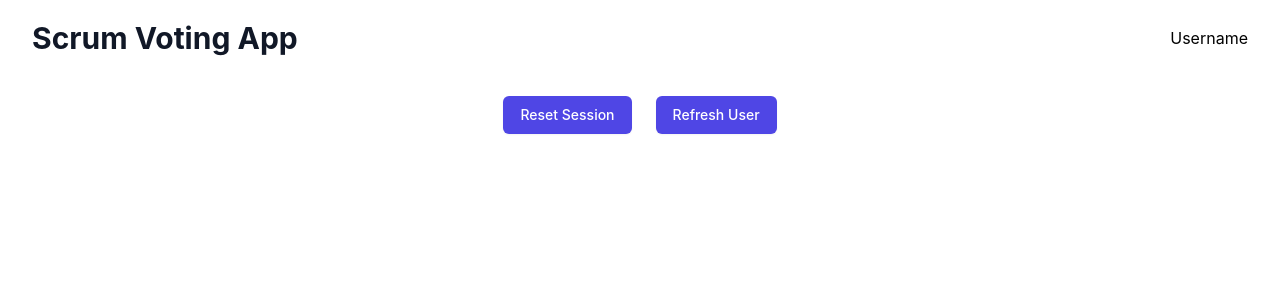
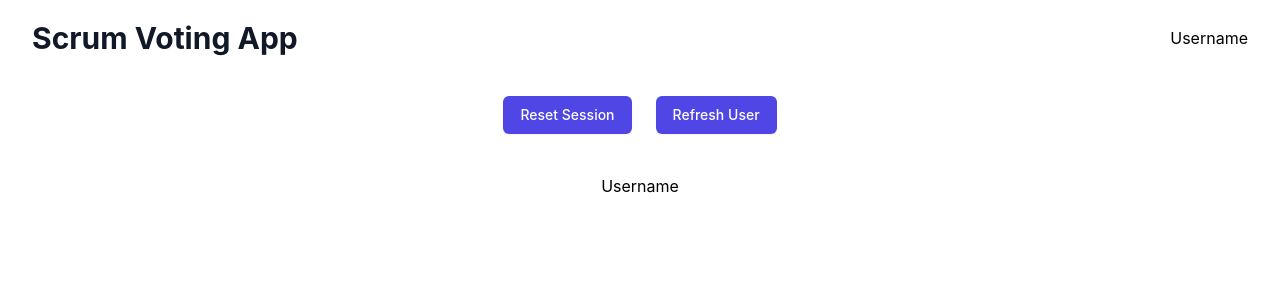
Before and after one commit to Exlite29/scrum-voting-app, a React (Create React App) app: page / in a window 1280 px wide. Shown: the top 300 px of the page. Built offline with nearby package versions, Linux system fonts and the light colour scheme.

Commit message:
fifth update

```diff
--- /dev/null
+++ b/src/components/FeatureTitle/FeatureTitle.js
@@ -0,0 +1,19 @@
+import Input from "../Input/Input";
+
+const FeatureTitle = () => {
+  return (
+    <div className="mt-10">
+      <Input
+        className="items-center px-4 py-2 border border-transparent rounded-md shadow-sm text-sm font-medium focus:outline-none focus:ring-2 focus:ring-offset-2 focus:ring-indigo-500"
+        // handleChange={handleTitleChange}
+        //value={title === null ? "Loading title..." : title}
+        placeholder="Feature title"
+        //disabled={title === null ? true : false}
+        label="Feature Title"
+        name="title"
+      />
+    </div>
+  );
+};
+
+export default FeatureTitle;
--- a/src/containers/App.js
+++ b/src/containers/App.js
@@ -1,6 +1,7 @@
 import "./App.css";
 import Heading from "../components/Heading/Heading";
 import Button from "../components/Button/Button";
+import FeatureTitle from "../components/FeatureTitle/FeatureTitle";
 
 function App() {
   return (
@@ -21,6 +22,9 @@
             className="ml-3"
           />
         </div>
+        <div className="flex justify-center">
+          <FeatureTitle />
+        </div>
       </div>
     </main>
   );
```
